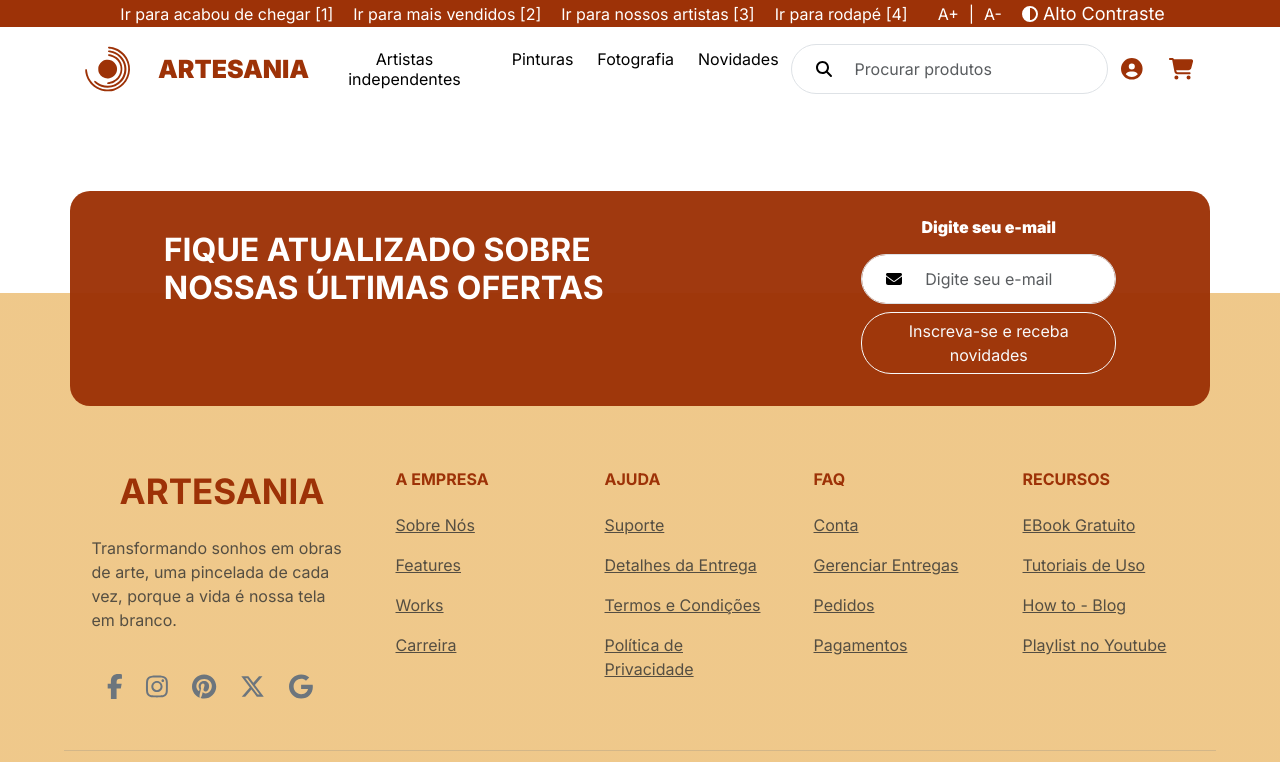
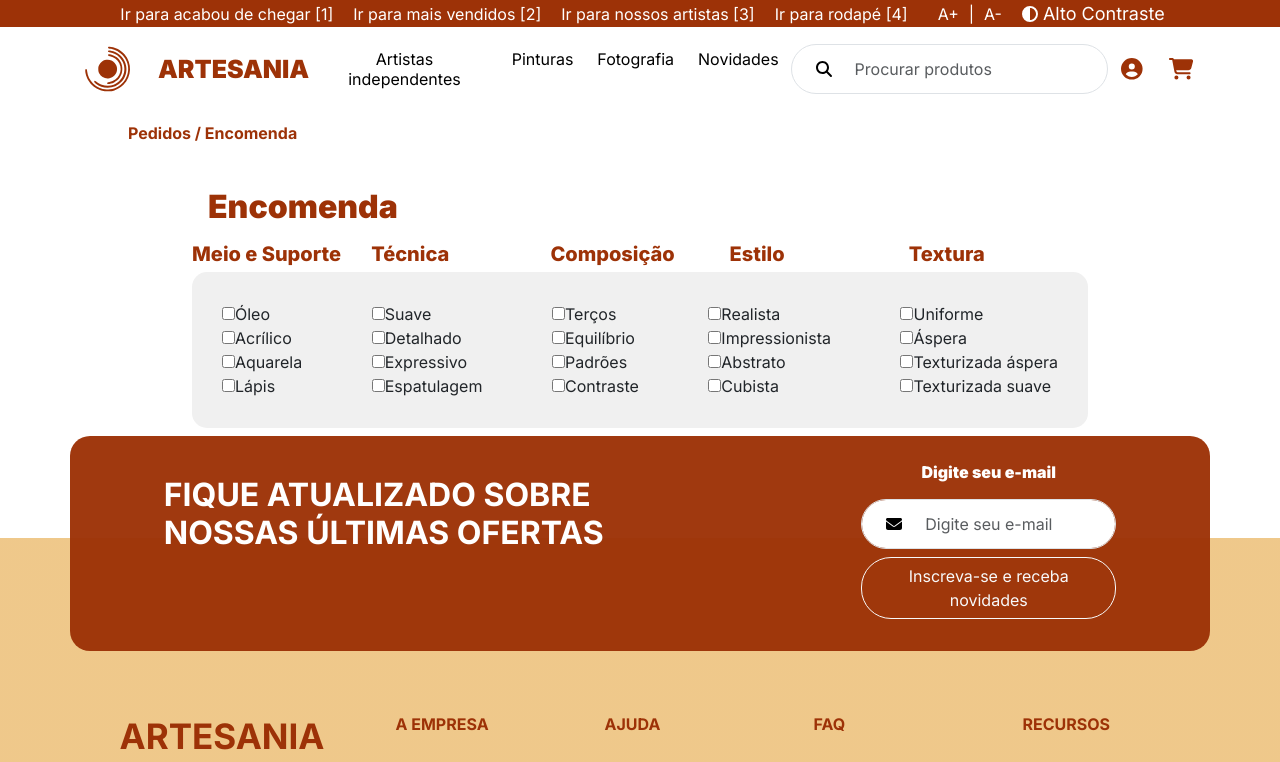
Before and after one commit to ivpinheiro/artesania, a Vue app: page /orderPage in a window 1280 px wide. Shown: the top 762 px of the page. Built offline with nearby package versions, Linux system fonts and the light colour scheme.

Commit message:
orderPage progress

```diff
--- /dev/null
+++ b/src/components/tables/OrderOptionsTable.vue
@@ -0,0 +1,194 @@
+<template>
+    <div class="dashboard">
+        <h1 class="title no-margin">Encomenda</h1>
+        <div class="tabs">
+            <div class="tab">
+                <span>Meio e Suporte</span>
+            </div>
+            <div class="tab">
+                <span>Técnica</span>
+            </div>
+            <div class="tab">
+                <span>Composição</span>
+            </div>
+            <div class="tab">
+                <span>Estilo</span>
+            </div>
+            <div class="tab">
+                <span>Textura</span>
+            </div>
+        </div>
+        <div class="options-group">
+            <div class="checkbox-group">
+                <div>
+                    <input type="checkbox" id="oleo" value="Óleo">
+                    <label for="oleo">Óleo</label>
+                </div>
+                <div>
+                    <input type="checkbox" id="acrilico" value="Acrílico">
+                    <label for="acrilico">Acrílico</label>
+                </div>
+                <div>
+                    <input type="checkbox" id="aquarela" value="Aquarela">
+                    <label for="aquarela">Aquarela</label>
+                </div>
+                <div>
+                    <input type="checkbox" id="lapis" value="Lápis">
+                    <label for="lapis">Lápis</label>
+                </div>
+            </div>
+            <div class="checkbox-group">
+                <div>
+                    <input type="checkbox" id="suave" value="Suave">
+                    <label for="suave">Suave</label>
+                </div>
+                <div>
+                    <input type="checkbox" id="detalhado" value="Detalhado">
+                    <label for="detalhado">Detalhado</label>
+                </div>
+                <div>
+                    <input type="checkbox" id="expressivo" value="Expressivo">
+                    <label for="expressivo">Expressivo</label>
+                </div>
+                <div>
+                    <input type="checkbox" id="espatulagem" value="Espatulagem">
+                    <label for="espatulagem">Espatulagem</label>
+                </div>
+            </div>
+            <div class="checkbox-group">
+                <div>
+                    <input type="checkbox" id="tercos" value="Terços">
+                    <label for="tercos">Terços</label>
+                </div>
+                <div>
+                    <input type="checkbox" id="equilibrio" value="Equilíbrio">
+                    <label for="equilibrio">Equilíbrio</label>
+                </div>
+                <div>
+                    <input type="checkbox" id="padroes" value="Padrões">
+                    <label for="padroes">Padrões</label>
+                </div>
+                <div>
+                    <input type="checkbox" id="contraste" value="Contraste">
+                    <label for="contraste">Contraste</label>
+                </div>
+            </div>
+            <div class="checkbox-group">
+                <div>
+                    <input type="checkbox" id="realista" value="Realista">
+                    <label for="realista">Realista</label>
+                </div>
+                <div>
+                    <input type="checkbox" id="impressionista" value="Impressionista">
+                    <label for="impressionista">Impressionista</label>
+                </div>
+                <div>
+                    <input type="checkbox" id="abstrato" value="Abstrato">
+                    <label for="abstrato">Abstrato</label>
+                </div>
+                <div>
+                    <input type="checkbox" id="cubista" value="Cubista">
+                    <label for="cubista">Cubista</label>
+                </div>
+            </div>
+            <div class="checkbox-group">
+                <div>
+                    <input type="checkbox" id="uniforme" value="Uniforme">
+                    <label for="uniforme">Uniforme</label>
+                </div>
+                <div>
+                    <input type="checkbox" id="aspera" value="Áspera">
+                    <label for="aspera">Áspera</label>
+                </div>
+                <div>
+                    <input type="checkbox" id="texturizada_aspera" value="Texturizada áspera">
+                    <label for="texturizada_aspera">Texturizada áspera</label>
+                </div>
+                <div>
+                    <input type="checkbox" id="texturizada_suave" value="Texturizada suave">
+                    <label for="texturizada_suave">Texturizada suave</label>
+                </div>
+            </div>
+        </div>
+    </div>
+</template>
+
+<script>
+
+export default {
+    name: 'OrderOptionsTable'
+}
+
+</script>
+
+<style lang="css" scoped>
+
+.dashboard {
+    display: flex;
+    flex-direction: column;
+    margin: 0% 15%;
+    @media (max-width: 780px) {
+        margin: 0% 5%;
+        overflow: hidden;
+    }
+    @media (max-width: 580px) {
+        margin: 0% 2%;
+    }
+}
+
+.title {
+    color: #9D3207;
+    font-family: Inter;
+    font-size: 32px;
+    font-style: normal;
+    font-weight: 900;
+    line-height: normal;
+    margin-top: 20px;
+    padding: 1rem;
+    align-self: self-start;
+    @media (max-width: 1060px) {
+        font-size: 26px;
+    }
+}
+.no-margin{
+    margin:0px !important;
+}
+
+.tabs{
+    display: flex;
+    justify-content: space-between;
+}
+.tab{
+    width: 200px;
+}
+
+.tab span{
+    color: #9D3207;
+    text-align: center;
+    font-family: Inter;
+    font-size: 20px;
+    font-style: normal;
+    font-weight: 800;
+    line-height: normal;
+    @media (max-width: 1060px) {
+        font-size: 14px;
+    }
+    @media (max-width: 780px) {
+        font-size: 12px;
+    }
+}
+
+.options-group{
+    background-color: #f0f0f0;
+    margin-top: 5px;
+    margin-bottom: 8px;
+    border-radius: 15px;
+    padding: 30px;
+    display: flex;
+    justify-content: space-between;
+    @media (max-width: 1060px) {
+        flex-wrap: wrap;
+    }
+}
+
+</style>
--- a/src/router/index.ts
+++ b/src/router/index.ts
@@ -9,6 +9,7 @@ import PaymentPage from '@/views/PaymentPage.vue'
 import ProductPage from '@/views/ProductPage.vue'
 import ConfirmPaymentPage from '@/views/ConfirmPaymentPage.vue'
 import NegotiationChat from '@/views/NegotiationChat.vue'
+import OrderPage from '@/views/OrderPage.vue'
 import { authMiddleWare } from '@/middlewares/AuthMiddleWare'
 
 const router = createRouter({
@@ -92,6 +93,15 @@ const router = createRouter({
         breadcrumb: 'Pedidos / Encomenda Nº123'
       }
     },
+    {
+      path: '/orderPage',
+      name: 'OrderPage',
+      component: OrderPage,
+      meta: {
+        breadcrumb: 'Pedidos / Encomenda'
+      }
+
+    },
   ],
   scrollBehavior(to, from, savedPosition) {
     // sempre rolar para o topo quando mudar de rota
--- /dev/null
+++ b/src/views/OrderPage.vue
@@ -0,0 +1,22 @@
+<template>
+    <BreadCrumbComponent></BreadCrumbComponent>
+    <OrderOptionsTable></OrderOptionsTable>
+</template>
+
+<script>
+
+import BreadCrumbComponent from '@/components/breadcrumbs/BreadCrumbComponent.vue'
+import  OrderOptionsTable from '@/components/tables/OrderOptionsTable.vue';
+
+export default {
+    name: 'OrderPage',
+    components: {
+        OrderOptionsTable,
+        BreadCrumbComponent
+    }
+}
+
+</script>
+
+<style lang="css" scoped>
+</style>
```
